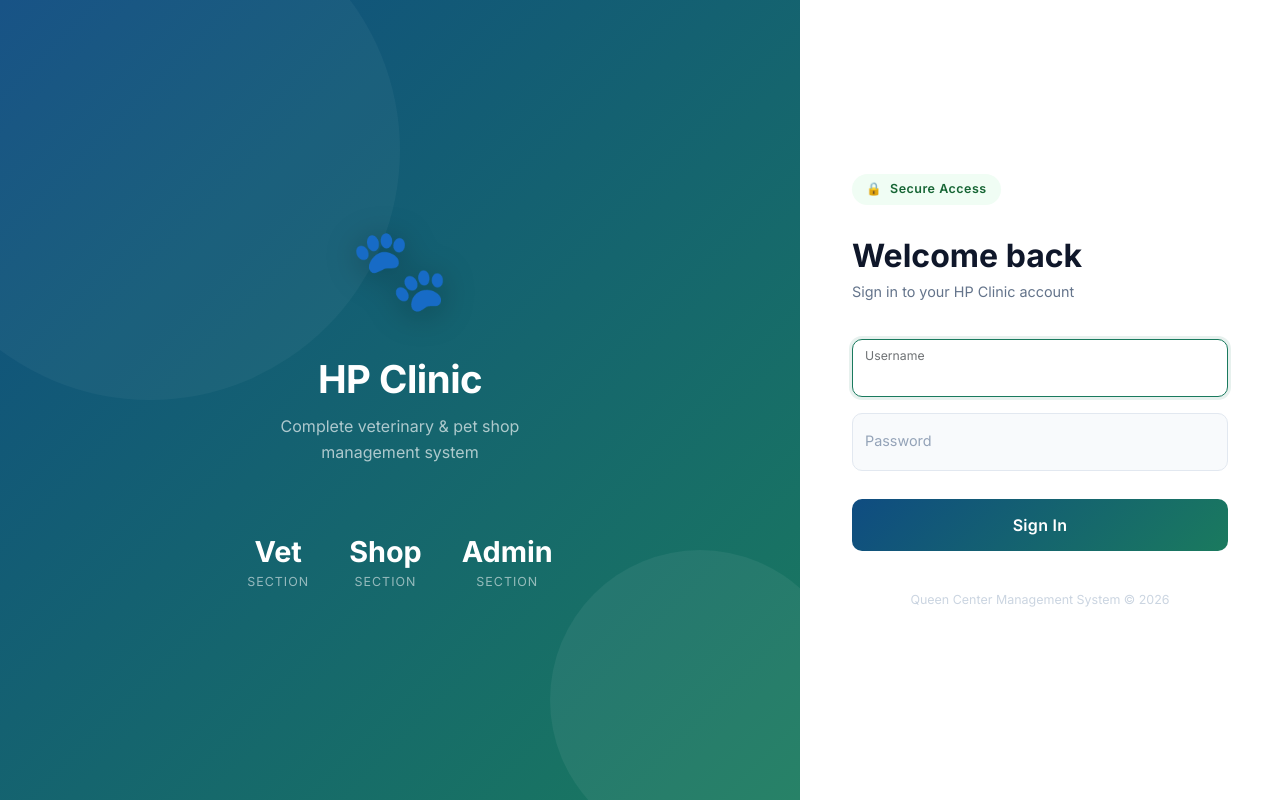
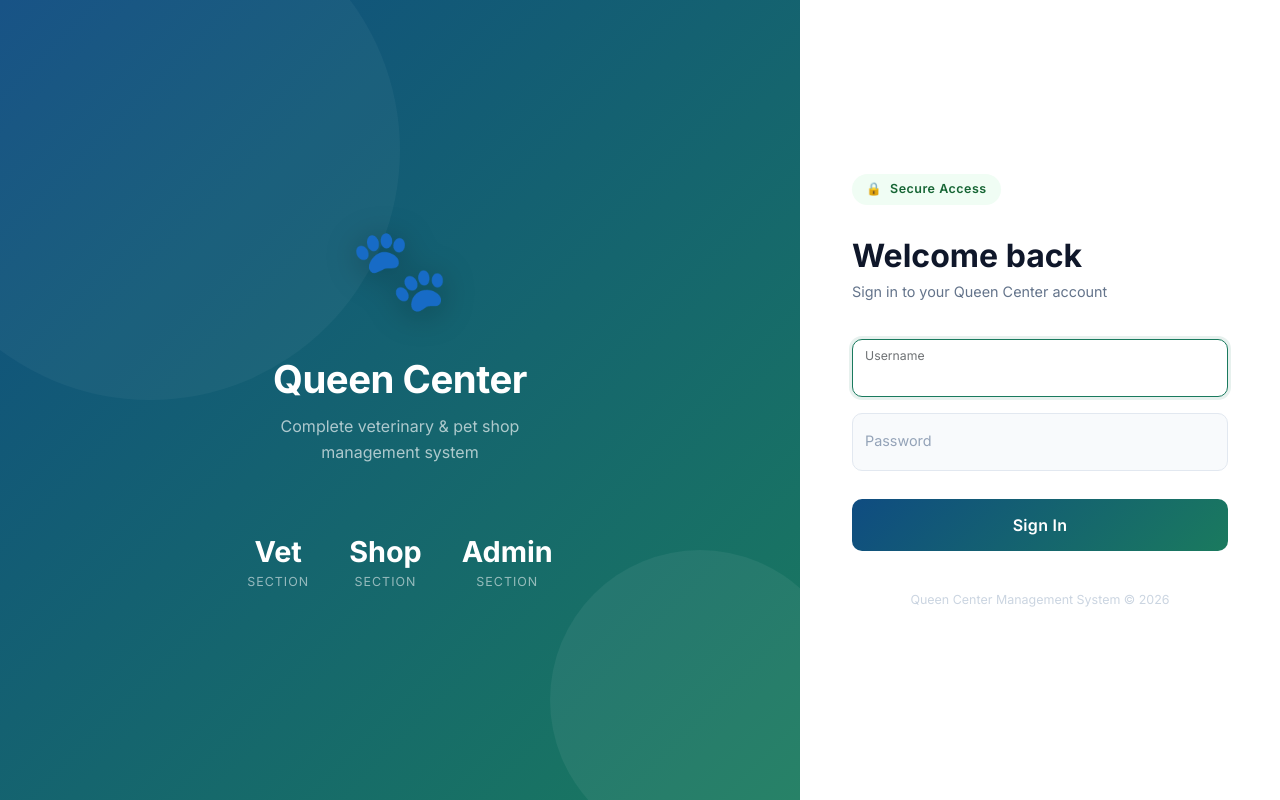
Before and after one commit to medoledo/Fullstack-Vetsystem, a Django app: page / in a window 1280 px wide. Run offline with Django 5.2, Linux system fonts and the light colour scheme.

Commit message:
Updating the name of the clinic

```diff
--- a/templates/vetlogin/login.html
+++ b/templates/vetlogin/login.html
@@ -230,7 +230,7 @@
     <!-- Left brand panel -->
     <div class="login-brand">
         <div class="paw-icon">🐾</div>
-        <h1>HP Clinic</h1>
+        <h1>Queen Center</h1>
         <p>Complete veterinary & pet shop<br>management system</p>
         <div class="stats">
             <div class="stat">
@@ -254,7 +254,7 @@
             <span>🔒</span> Secure Access
         </div>
         <h2>Welcome back</h2>
-        <p class="subtitle">Sign in to your HP Clinic account</p>
+        <p class="subtitle">Sign in to your Queen Center account</p>
 
         {% if messages %}
         <div class="alert-error">
```
Also changed, not shown: db.sqlite3.
